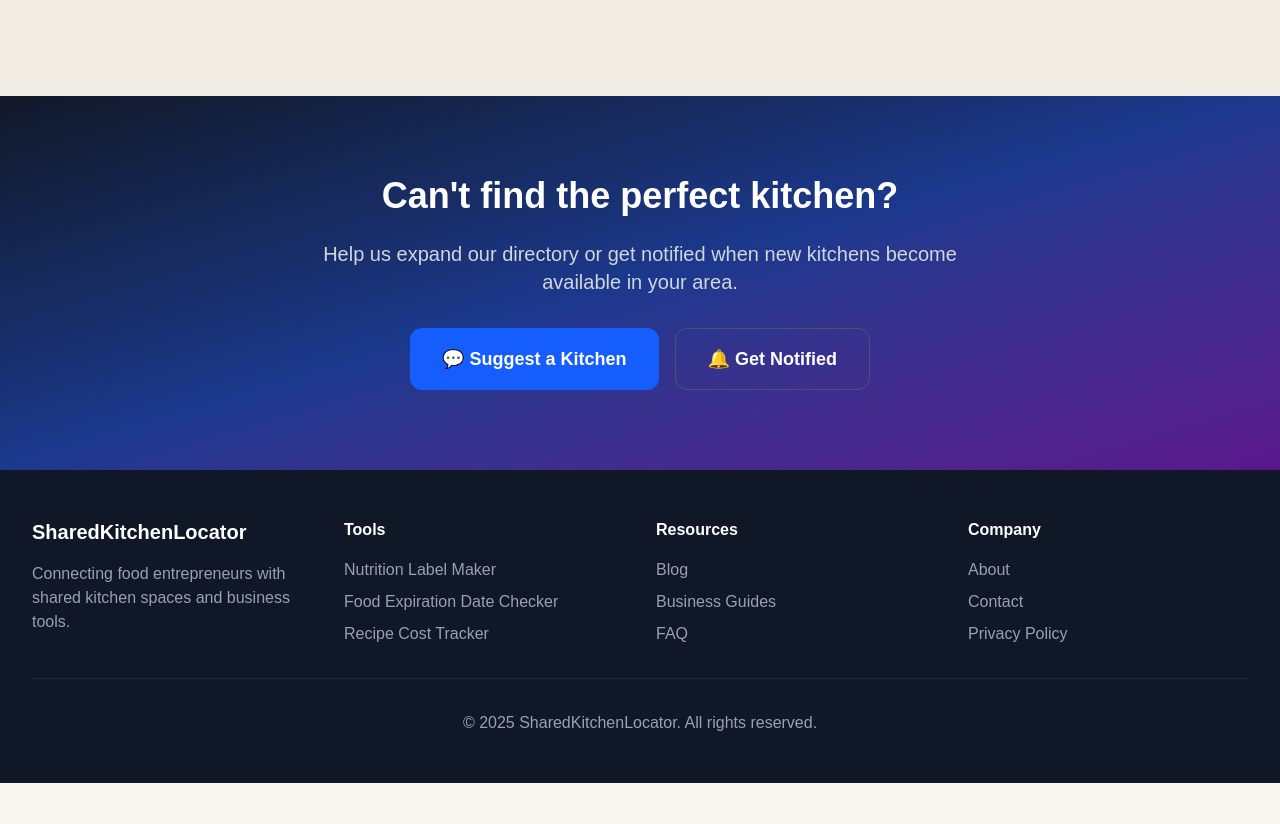
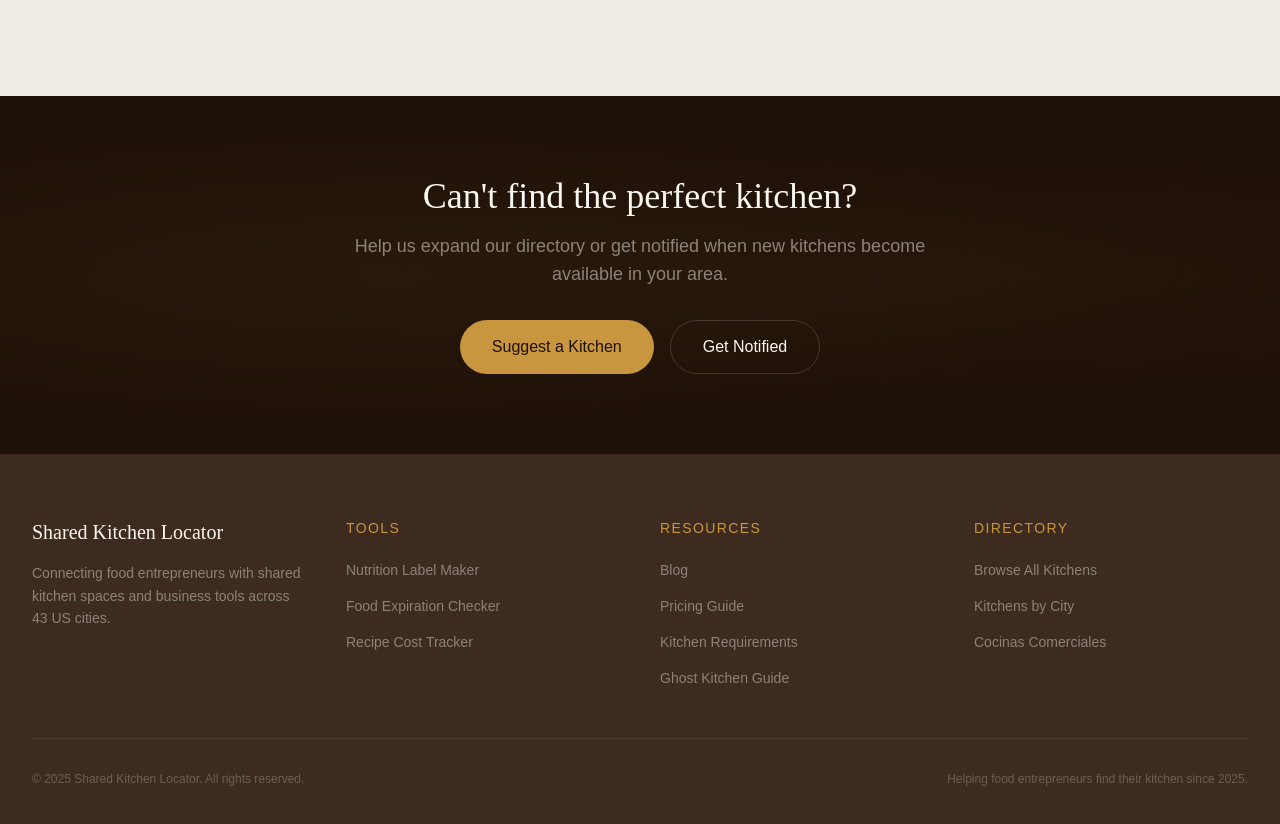
Before and after one commit to kgb4000/shared-commercial-kitchen, a Next.js app: page / in a window 1280 px wide. Shown: the part 5310-6134 px from the top of the page. Before the commit the page ends 6093 px from the top, so only its background shows below. Built offline with nearby package versions, Linux system fonts and the light colour scheme.

Commit message:
design: redesign footer to match warm editorial aesthetic

```diff
--- a/component/Footer.js
+++ b/component/Footer.js
@@ -3,110 +3,119 @@ import Link from 'next/link'
 export default function Footer() {
   return (
     <>
-      <section className="bg-gradient-to-br from-gray-900 via-blue-900 to-purple-900 text-white py-20">
-        <div className="max-w-7xl mx-auto px-4 sm:px-6 lg:px-8 text-center">
-          <h2 className="text-4xl font-bold mb-6">
-            Can't find the perfect kitchen?
+      {/* Pre-footer CTA */}
+      <section className="relative overflow-hidden py-20" style={{ background: 'var(--espresso)' }}>
+        <div className="absolute inset-0 opacity-20" style={{
+          background: 'radial-gradient(ellipse at 30% 50%, rgba(200, 150, 62, 0.3), transparent 60%), radial-gradient(ellipse at 80% 50%, rgba(189, 91, 60, 0.2), transparent 50%)'
+        }} />
+        <div className="relative max-w-7xl mx-auto px-4 sm:px-6 lg:px-8 text-center">
+          <h2 className="font-editorial text-3xl lg:text-4xl mb-4" style={{ color: 'var(--cream)' }}>
+            Can&apos;t find the perfect kitchen?
           </h2>
-          <p className="text-xl text-gray-300 mb-8 max-w-2xl mx-auto">
-            Help us expand our directory or get notified when new kitchens
-            become available in your area.
+          <p className="text-lg mb-8 max-w-xl mx-auto" style={{ color: '#8C8279' }}>
+            Help us expand our directory or get notified when new kitchens become available in your area.
           </p>
           <div className="flex flex-col sm:flex-row gap-4 justify-center">
-            <button className="px-8 py-4 bg-blue-600 hover:bg-blue-700 rounded-xl font-semibold transition-colors text-lg">
-              💬 Suggest a Kitchen
+            <button className="px-8 py-3.5 rounded-full font-medium transition-all hover:scale-105" style={{ background: 'var(--amber)', color: 'var(--espresso)' }}>
+              Suggest a Kitchen
             </button>
-            <button className="px-8 py-4 border border-gray-600 hover:bg-gray-800 rounded-xl font-semibold transition-colors text-lg">
-              🔔 Get Notified
+            <button className="px-8 py-3.5 rounded-full font-medium transition-all hover:scale-105" style={{ border: '1px solid rgba(250,246,240,0.15)', color: 'var(--cream)' }}>
+              Get Notified
             </button>
           </div>
         </div>
       </section>
+
       {/* Footer */}
-      <footer className="bg-gray-900 text-white py-12">
-        <div className="max-w-7xl mx-auto px-4 sm:px-6 lg:px-8">
-          <div className="grid md:grid-cols-4 gap-8">
+      <footer style={{ background: 'var(--warm-brown)', color: 'var(--cream)' }}>
+        <div className="max-w-7xl mx-auto px-4 sm:px-6 lg:px-8 py-16">
+          <div className="grid md:grid-cols-4 gap-10">
             <div>
-              <h3 className="text-xl font-bold mb-4">SharedKitchenLocator</h3>
-              <p className="text-gray-400">
-                Connecting food entrepreneurs with shared kitchen spaces and
-                business tools.
+              <Link href="/" className="font-editorial text-xl block mb-4" style={{ color: 'var(--cream)' }}>
+                Shared Kitchen Locator
+              </Link>
+              <p className="leading-relaxed text-sm" style={{ color: '#8C8279' }}>
+                Connecting food entrepreneurs with shared kitchen spaces and business tools across 43 US cities.
               </p>
             </div>
             <div>
-              <h4 className="font-semibold mb-4">Tools</h4>
-              <ul className="space-y-2 text-gray-400">
+              <h4 className="text-sm font-medium tracking-widest uppercase mb-5" style={{ color: 'var(--amber)', letterSpacing: '0.1em' }}>
+                Tools
+              </h4>
+              <ul className="space-y-3">
                 <li>
-                  <a
-                    href="/resources/nutrition-label-maker"
-                    className="hover:text-white transition-colors"
-                  >
+                  <Link href="/resources/nutrition-label-maker" className="text-sm transition-colors" style={{ color: '#8C8279' }} onMouseEnter={e => e.target.style.color = 'var(--cream)'} onMouseLeave={e => e.target.style.color = '#8C8279'}>
                     Nutrition Label Maker
-                  </a>
+                  </Link>
                 </li>
                 <li>
-                  <a
-                    href="/resources/food-expiration-date-checker"
-                    className="hover:text-white transition-colors"
-                  >
-                    Food Expiration Date Checker
-                  </a>
+                  <Link href="/resources/food-expiration-date-checker" className="text-sm transition-colors" style={{ color: '#8C8279' }}>
+                    Food Expiration Checker
+                  </Link>
                 </li>
                 <li>
-                  <a
-                    href="/resources/recipe-cost-tracker"
-                    className="hover:text-white transition-colors"
-                  >
+                  <Link href="/resources/recipe-cost-tracker" className="text-sm transition-colors" style={{ color: '#8C8279' }}>
                     Recipe Cost Tracker
-                  </a>
+                  </Link>
                 </li>
               </ul>
             </div>
             <div>
-              <h4 className="font-semibold mb-4">Resources</h4>
-              <ul className="space-y-2 text-gray-400">
+              <h4 className="text-sm font-medium tracking-widest uppercase mb-5" style={{ color: 'var(--amber)', letterSpacing: '0.1em' }}>
+                Resources
+              </h4>
+              <ul className="space-y-3">
                 <li>
-                  <a href="#" className="hover:text-white transition-colors">
+                  <Link href="/blog" className="text-sm transition-colors" style={{ color: '#8C8279' }}>
                     Blog
-                  </a>
+                  </Link>
                 </li>
                 <li>
-                  <a href="#" className="hover:text-white transition-colors">
-                    Business Guides
-                  </a>
+                  <Link href="/blog/how-much-to-rent-a-commercial-kitchen" className="text-sm transition-colors" style={{ color: '#8C8279' }}>
+                    Pricing Guide
+                  </Link>
                 </li>
                 <li>
-                  <a href="#" className="hover:text-white transition-colors">
-                    FAQ
-                  </a>
+                  <Link href="/blog/commissary-kitchen-requirements" className="text-sm transition-colors" style={{ color: '#8C8279' }}>
+                    Kitchen Requirements
+                  </Link>
+                </li>
+                <li>
+                  <Link href="/blog/ghost-kitchen-guide" className="text-sm transition-colors" style={{ color: '#8C8279' }}>
+                    Ghost Kitchen Guide
+                  </Link>
                 </li>
               </ul>
             </div>
             <div>
-              <h4 className="font-semibold mb-4">Company</h4>
-              <ul className="space-y-2 text-gray-400">
+              <h4 className="text-sm font-medium tracking-widest uppercase mb-5" style={{ color: 'var(--amber)', letterSpacing: '0.1em' }}>
+                Directory
+              </h4>
+              <ul className="space-y-3">
                 <li>
-                  <a href="#" className="hover:text-white transition-colors">
-                    About
-                  </a>
+                  <Link href="/browse-kitchens" className="text-sm transition-colors" style={{ color: '#8C8279' }}>
+                    Browse All Kitchens
+                  </Link>
                 </li>
                 <li>
-                  <a href="#" className="hover:text-white transition-colors">
-                    Contact
-                  </a>
+                  <Link href="/commercial-kitchen-for-rent" className="text-sm transition-colors" style={{ color: '#8C8279' }}>
+                    Kitchens by City
+                  </Link>
                 </li>
                 <li>
-                  <a href="#" className="hover:text-white transition-colors">
-                    Privacy Policy
-                  </a>
+                  <Link href="/cocinas-comerciales" className="text-sm transition-colors" style={{ color: '#8C8279' }}>
+                    Cocinas Comerciales
+                  </Link>
                 </li>
               </ul>
             </div>
           </div>
-          <div className="border-t border-gray-800 mt-8 pt-8 text-center text-gray-400">
-            <p>
-              &copy; {new Date().getFullYear()} SharedKitchenLocator. All rights
-              reserved.
+          <div className="mt-12 pt-8 flex flex-col sm:flex-row justify-between items-center" style={{ borderTop: '1px solid rgba(250,246,240,0.08)' }}>
+            <p className="text-xs" style={{ color: '#6B5F55' }}>
+              &copy; {new Date().getFullYear()} Shared Kitchen Locator. All rights reserved.
+            </p>
+            <p className="text-xs mt-2 sm:mt-0" style={{ color: '#6B5F55' }}>
+              Helping food entrepreneurs find their kitchen since 2025.
             </p>
           </div>
         </div>
```
